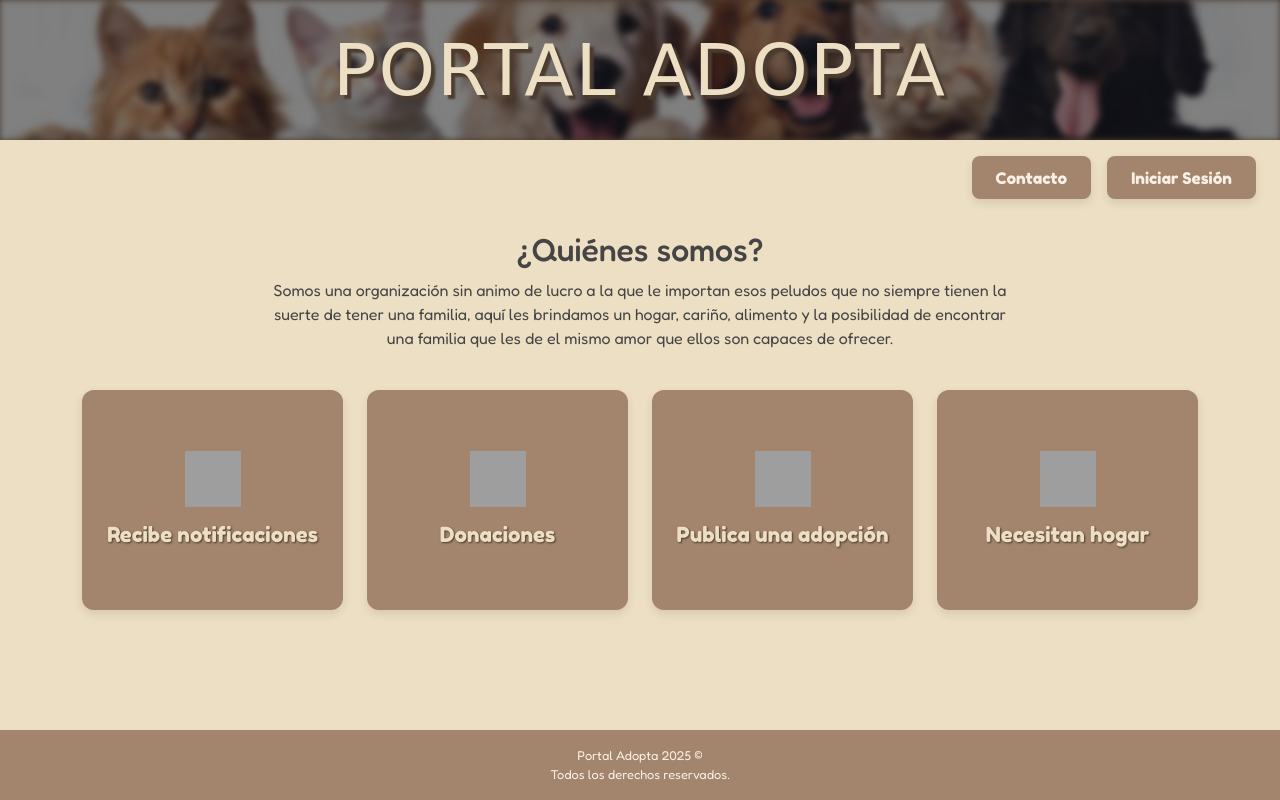
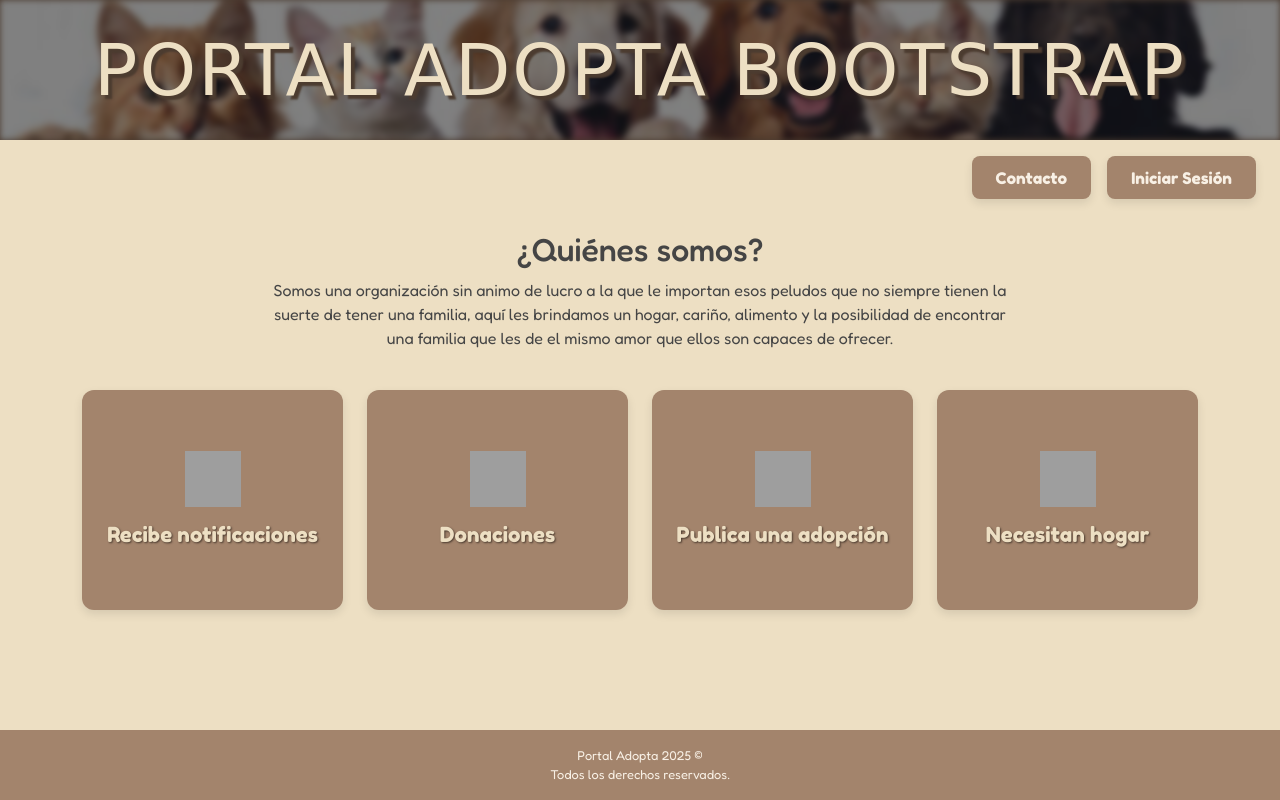
Before and after one commit to kelsioner/Portal_Adopta_boostrap, a plain HTML site: page index.html in a window 1280 px wide. Drawn offline with nearby package versions, Linux system fonts and the light colour scheme; grey boxes are pictures that could not be loaded; a web font is replaced by a local one.

Commit message:
Titulo cambiado

```diff
--- a/index.html
+++ b/index.html
@@ -18,7 +18,7 @@
     <header class="header">
       <div class="imagen-header" aria-hidden="true"></div>
       <h1 class="title">
-          <a href="index.html">PORTAL ADOPTA</a>
+          <a href="index.html">PORTAL ADOPTA BOOTSTRAP</a>
       </h1>
     </header>
 
```
